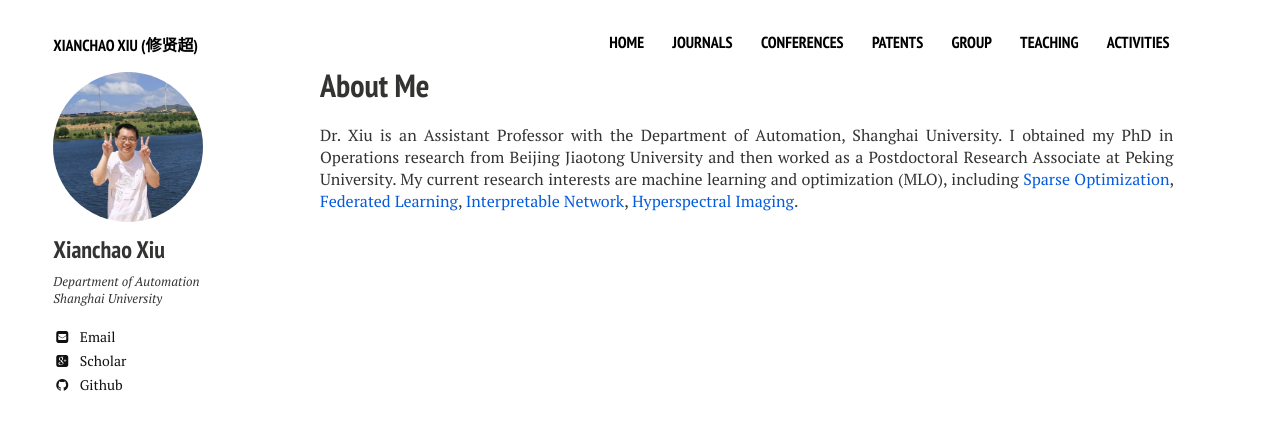
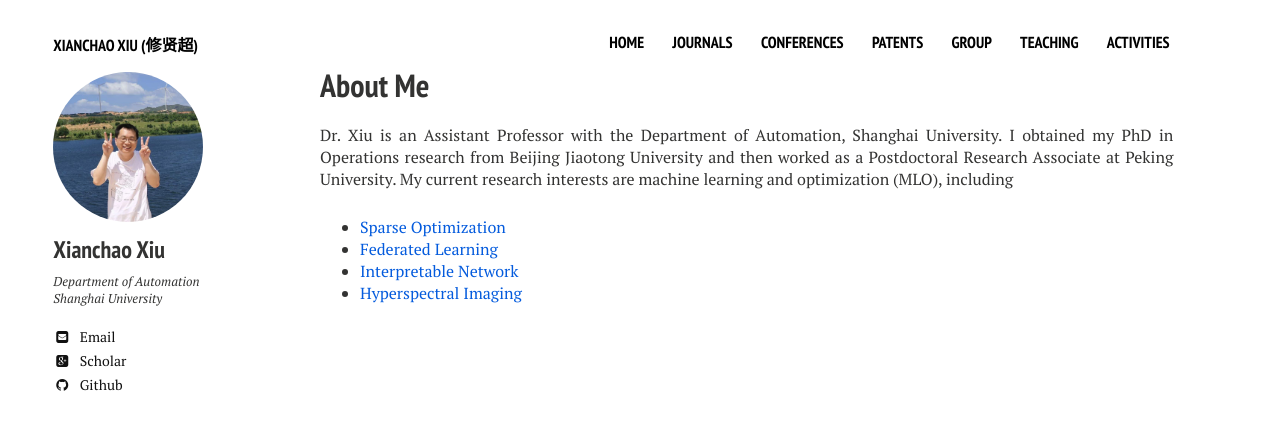
Before and after one commit to xianchaoxiu/xianchaoxiu.github.io, a Jekyll site: the page built from index.md, in a window 1280 px wide. Shown: the top 430 px of the page. Built offline with Jekyll 4.4.1, drawn with Linux system fonts in a browser that asks for light colours; nearby versions of some CDN libraries.

Commit message:
Update home2.html

```diff
--- a/_layouts/home2.html
+++ b/_layouts/home2.html
@@ -23,7 +23,13 @@
   <h1>About Me</h1>
       <p> Dr. Xiu is an Assistant Professor with the Department of Automation, Shanghai University.
 	      I obtained my PhD in Operations research from Beijing Jiaotong University and then worked as a Postdoctoral Research Associate at Peking University.
-	      My current research interests are machine learning and optimization (MLO), including <a href="https://github.com/xianchaoxiu/Sparse-Optimization" class="textlink" target="_blank">Sparse Optimization</a>, <a href="https://github.com/xianchaoxiu/Federated-Learning" class="textlink" target="_blank">Federated Learning</a>, <a href="https://github.com/xianchaoxiu/Interpretable-Network" class="textlink" target="_blank">Interpretable Network</a>, <a href="https://github.com/xianchaoxiu/Hyperspectral-Imaging" class="textlink" target="_blank">Hyperspectral Imaging</a>. <br><br>
+	      My current research interests are machine learning and optimization (MLO), including
+	<ul>
+        <li> <a href="https://github.com/xianchaoxiu/Sparse-Optimization" class="textlink" target="_blank">Sparse Optimization</a>  </li>
+	<li> <a href="https://github.com/xianchaoxiu/Federated-Learning" class="textlink" target="_blank">Federated Learning</a> </li>
+        <li> <a href="https://github.com/xianchaoxiu/Interpretable-Network" class="textlink" target="_blank">Interpretable Network</a>  </li>
+	<li> <a href="https://github.com/xianchaoxiu/Hyperspectral-Imaging" class="textlink" target="_blank">Hyperspectral Imaging</a> </li>
+        </ul>
 
 
 </p>
```
